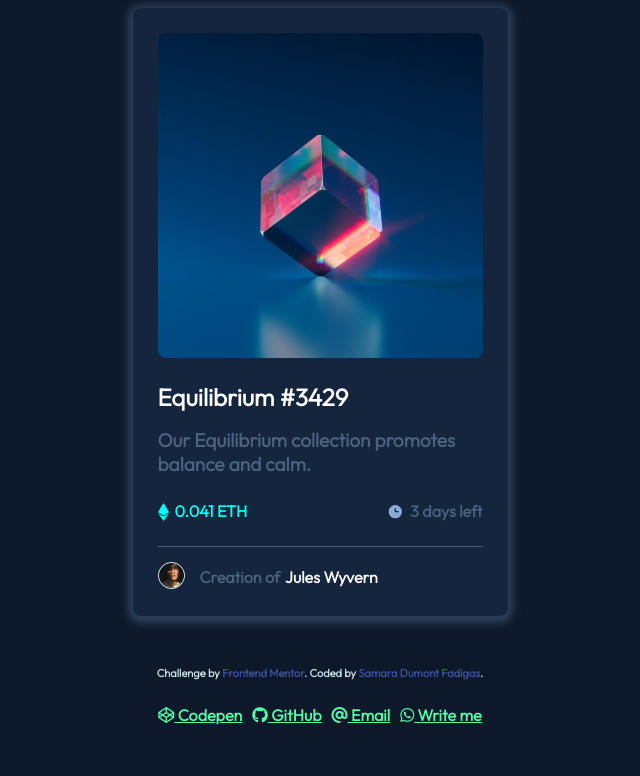
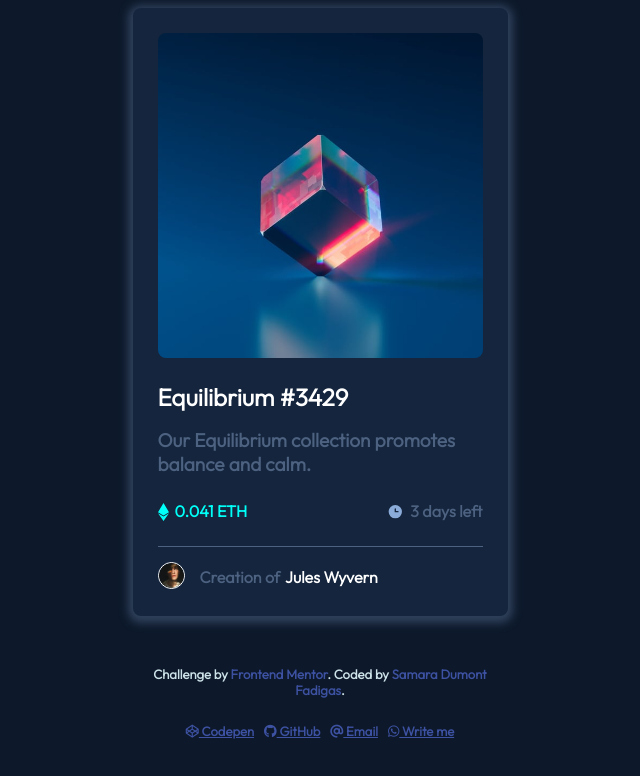
Before and after one commit to sdfadigas/sdfadigas.github.io, a plain HTML site: page nft-preview-card-component-main/index.html in a window 1280 px wide. Shown: the whole page, without its empty margins (320-960 px from the left). Drawn offline with Linux system fonts and the light colour scheme.

Commit message:
Update style.css

```diff
--- a/nft-preview-card-component-main/style.css
+++ b/nft-preview-card-component-main/style.css
@@ -122,7 +122,7 @@ h2 {
 /*FOOTER*/
 .attribution {
     padding-top: 50px;
-    font-size: 11px;
+    font-size: 13px;
     text-align: center;
     color: hsl(193, 38%, 86%);
 
@@ -142,7 +142,8 @@ h2 {
 
 .contact-links a {
     margin: 5px;
-    color: hsl(150, 100%, 66%);
+    font-size: 13px;
+    color: hsl(228, 45%, 44%);
 }
 
 .contact-details {
```
